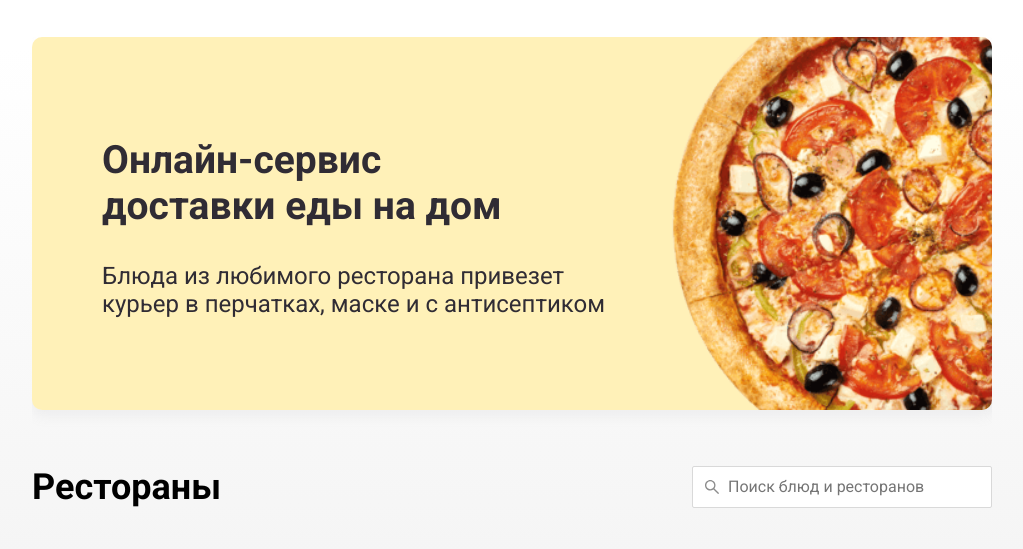
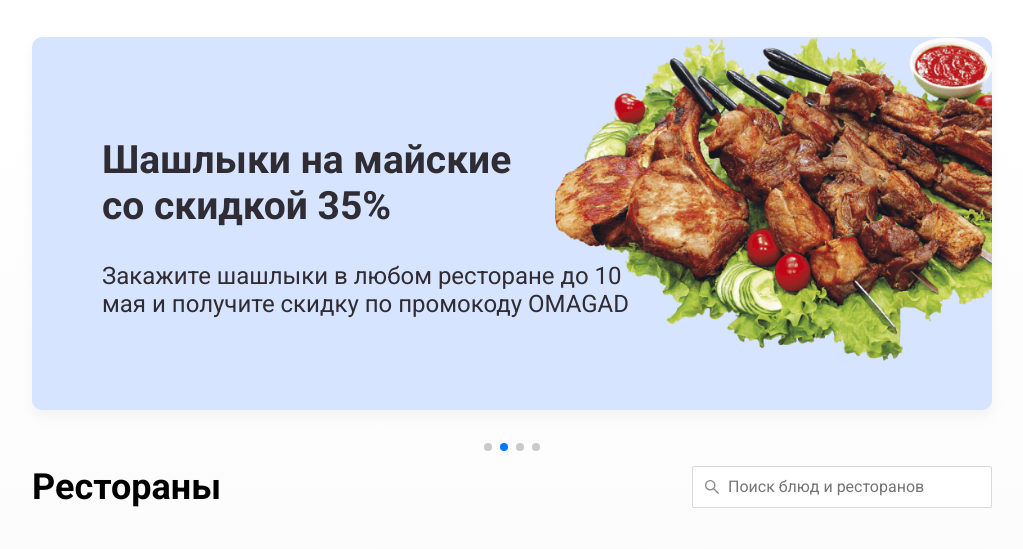
Before and after one commit to grayd22/delivery, a plain HTML site: page index.html in a window 1280 px wide. Shown: the part 89-638 px from the top of the page, without its empty margins (128-1151 px from the left). Drawn offline with nearby package versions, Linux system fonts and the light colour scheme.

Commit message:
Update index.html

```diff
--- a/index.html
+++ b/index.html
@@ -9,7 +9,7 @@
     <link rel="stylesheet" href="css/style.css">
     <link rel="stylesheet" href="https://cdnjs.cloudflare.com/ajax/libs/animate.css/4.1.1/animate.min.css" />
     <link rel="stylesheet" href="https://unpkg.com/swiper/swiper-bundle.min.css">
-    <!-- <script src="https://unpkg.com/swiper/swiper-bundle.min.js"></script>  -->
+    <script src="https://unpkg.com/swiper/swiper-bundle.min.js"></script>
   </head>
   <body>
 
```
